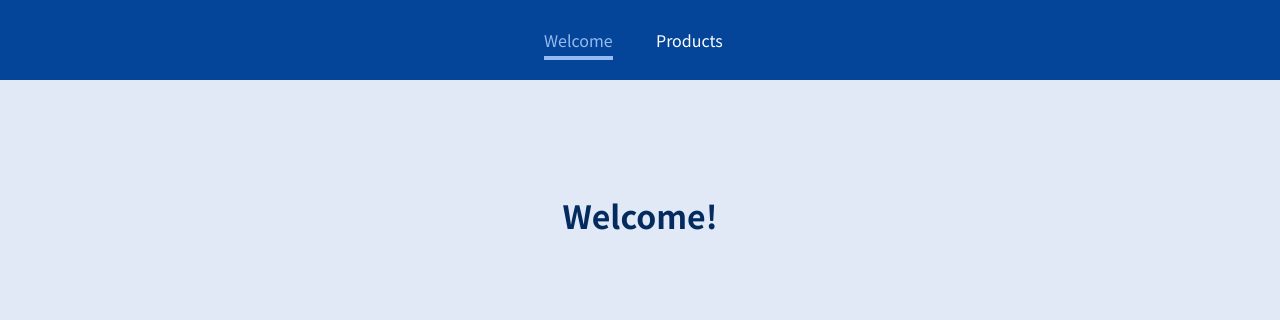
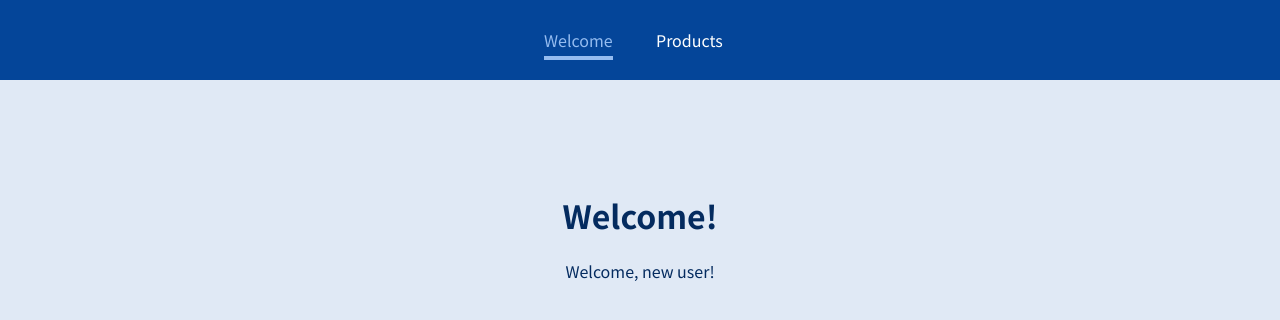
Before and after one commit to Sejmou/learning-react, a JavaScript app: page /welcome/new-user in a window 1280 px wide. Shown: the top 320 px of the page. Built offline with nearby package versions, Linux system fonts and the light colour scheme.

Commit message:
nested route example

```diff
--- a/src/pages/Welcome.js
+++ b/src/pages/Welcome.js
@@ -1,5 +1,16 @@
+import { Route } from 'react-router-dom';
+
 const Welcome = () => {
-  return <h1>Welcome!</h1>;
+  return (
+    <>
+      <h1>Welcome!</h1>
+      {/* We can define "nested routes" by importing and using Route in any of our components
+          If this component is visible, it can render any additional stuff that matches the current path */}
+      <Route path="/welcome/new-user">
+        <p>Welcome, new user!</p>
+      </Route>
+    </>
+  );
 };
 
 export default Welcome;
```
